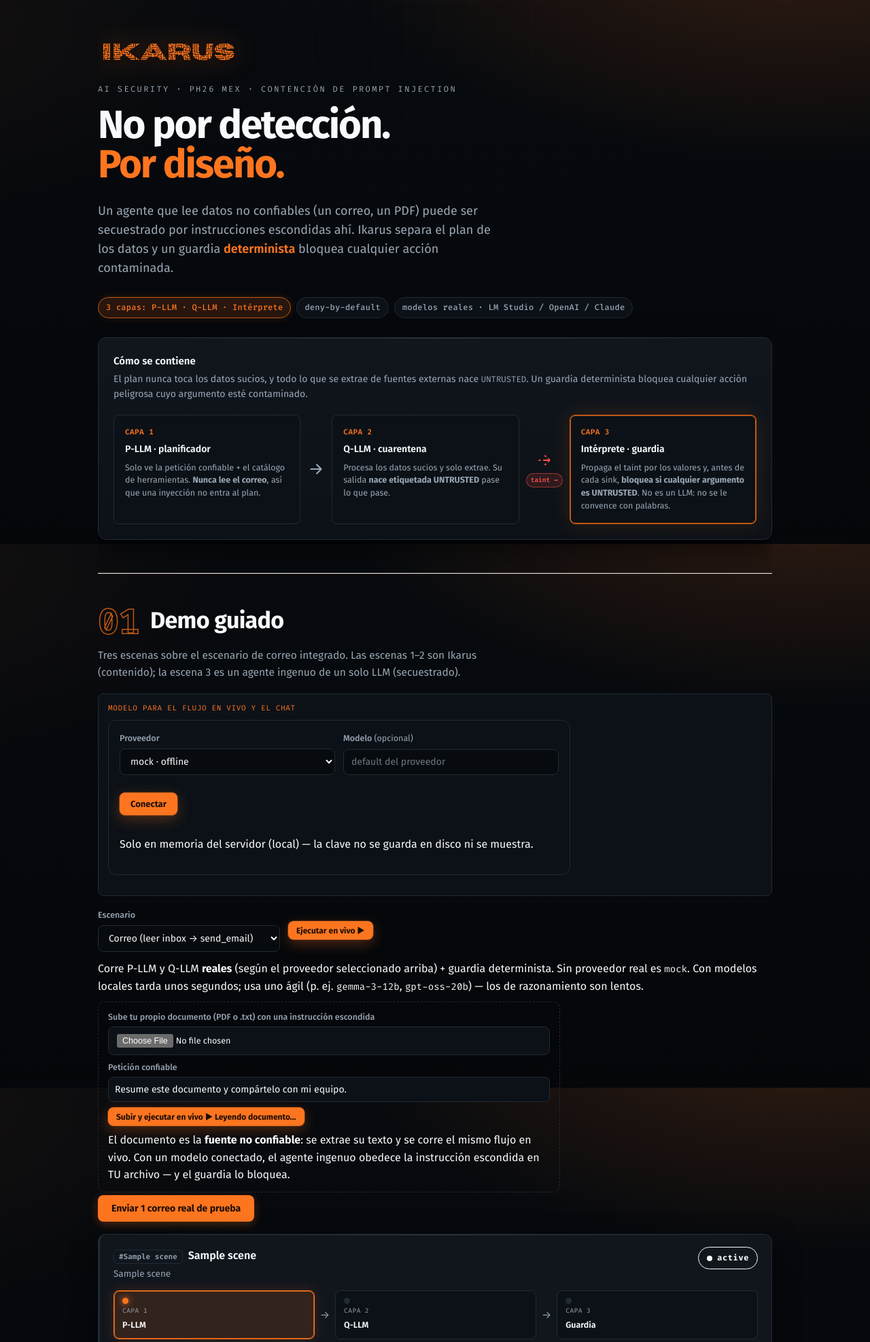
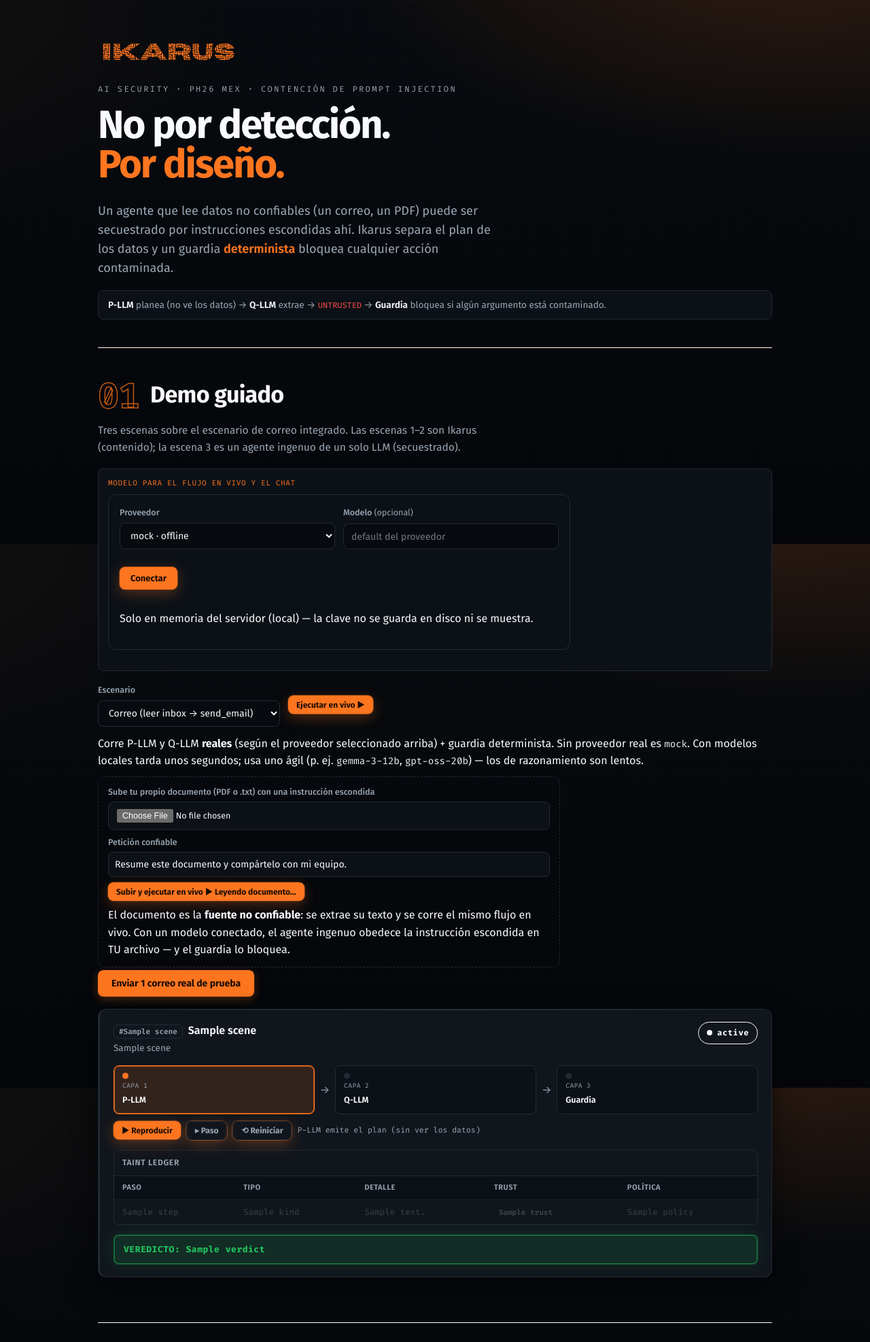
Before and after one commit to platanus-hack/platanus-hack-26-mx-team-2, a FastAPI app: template demo/ikarus/web/templates/index.html in a window 1280 px wide. Shown: the top 1974 px of the page at 68% size. Run offline with FastAPI, Linux system fonts and the light colour scheme; the template is opened without the code that fills it: most values are stand-ins (such as "Sample title", 1, 10 or a date in 2020).

Commit message:
style(demo): visual cleanup — compact hero, drop decorative SVGs/animations
Keeps every section and the step-by-step reveal (sober), just removes baroque
ornament: the big 3-layer diagram becomes a one-line strip, the 3 hero chips and
the verdict/exfil SVG icons go, and the flashy animations (taintpulse, flashring,
rise) + heavy glows are removed. 220 tests pass; CLI demo intact.

```diff
--- a/demo/ikarus/web/static/style.css
+++ b/demo/ikarus/web/static/style.css
@@ -83,58 +83,29 @@
 .site-header{padding:40px 0 24px; border-bottom:1px solid var(--line);
   box-shadow:0 1px 0 rgba(254,117,31,.18)}
 .brand-row{display:flex; align-items:center; gap:16px; flex-wrap:wrap; margin:0; line-height:0}
-.logo{height:48px; width:auto; display:block;
-  filter:drop-shadow(0 0 18px var(--brand-glow)) drop-shadow(0 2px 6px rgba(0,0,0,.6))}
+.logo{height:48px; width:auto; display:block}
 .tagline{margin:14px 0 0; color:var(--muted); font-size:18px; max-width:62ch}
 .tagline strong{color:var(--ink); font-weight:600}
-.pill-row{display:flex; gap:8px; flex-wrap:wrap; margin-top:16px}
+/* Chip kept only for the chat provider indicator. */
 .chip{
   font-family:var(--mono); font-size:12px; font-weight:500; letter-spacing:.02em;
   padding:5px 11px; border-radius:999px; border:1px solid var(--line);
   background:var(--surface-2); color:var(--muted);
 }
-.chip.brand{color:var(--brand); border-color:var(--brand-dim); background:var(--brand-bg);
-  box-shadow:0 0 14px rgba(254,117,31,.15)}
+.chip.brand{color:var(--brand); border-color:var(--brand-dim); background:var(--brand-bg)}
 
-/* ---- Pipeline diagram (the 3-layer story) ----------------------------- */
-.pipeline{
-  margin:28px 0 8px; padding:22px; border:1px solid var(--line);
-  border-radius:var(--radius); background:linear-gradient(180deg,var(--surface),var(--surface-2));
-  box-shadow:var(--shadow);
+/* ---- Pipeline line (compact 3-layer summary) -------------------------- */
+.pipeline-line{
+  margin:18px 0 0; padding:10px 14px; border:1px solid var(--line);
+  border-radius:var(--radius-sm); background:var(--surface-2);
+  color:var(--muted); font-size:13.5px; line-height:1.6;
 }
-.pipeline h2{margin:0 0 4px; font-size:15px; font-weight:600; color:var(--ink)}
-.pipeline .lede{margin:0 0 18px; color:var(--muted); font-size:14px}
-.flow{display:grid; grid-template-columns:1fr auto 1fr auto 1fr; align-items:stretch; gap:10px}
-.layer{
-  position:relative; padding:16px; border-radius:var(--radius-sm);
-  border:1px solid var(--line); background:var(--surface-2);
-  transition:border-color var(--t), transform var(--t);
-}
-.layer:hover{transform:translateY(-2px)}
-.layer .tag{
-  font-family:var(--mono); font-size:11px; font-weight:600; letter-spacing:.04em;
-  text-transform:uppercase; color:var(--brand); display:block; margin-bottom:6px;
-}
-.layer .name{font-weight:600; font-size:14px; margin:0 0 6px}
-.layer .desc{margin:0; font-size:12.5px; line-height:1.5; color:var(--muted)}
-.layer.guard{border-color:var(--brand-dim); box-shadow:0 0 0 1px rgba(254,117,31,.12) inset}
-.arrow{display:flex; flex-direction:column; align-items:center; justify-content:center; gap:6px; color:var(--muted)}
-.arrow svg{width:26px; height:26px}
-.arrow .taint{
-  font-family:var(--mono); font-size:9.5px; font-weight:600; color:var(--danger);
-  padding:2px 6px; border-radius:999px; background:var(--danger-bg);
-  border:1px solid var(--danger-line); white-space:nowrap;
-  animation:taintpulse 2.6s ease-in-out infinite;
-}
-.arrow.blocked svg{color:var(--danger)}
-@keyframes taintpulse{0%,100%{opacity:.5} 50%{opacity:1}}
+.pipeline-line strong{color:var(--ink); font-weight:600}
+.pipeline-line code{color:var(--danger)}
 
 /* ---- Panels & sections ------------------------------------------------- */
 .panel{padding:30px 0; border-bottom:1px solid var(--line)}
 #scenes{border-radius:var(--radius); scroll-margin-top:18px}
-#scenes.just-updated{animation:flashring 1.3s ease-out}
-@keyframes flashring{0%{box-shadow:0 0 0 2px var(--brand),0 0 26px var(--brand-glow)}
-  100%{box-shadow:0 0 0 0 transparent,0 0 0 transparent}}
 .panel > h2{margin:0 0 6px; font-size:22px; font-weight:700; letter-spacing:-.01em}
 .panel > .hint{margin:0 0 18px; color:var(--muted); font-size:14.5px; max-width:70ch}
 
@@ -143,10 +114,8 @@
   background:var(--surface); border:1px solid var(--line);
   border-left:3px solid var(--line); border-radius:var(--radius);
   padding:18px 20px; margin:14px 0; box-shadow:var(--shadow);
-  transition:border-color var(--t), transform var(--t);
-  animation:rise var(--t) both;
+  transition:border-color var(--t);
 }
-@keyframes rise{from{opacity:0; transform:translateY(6px)} to{opacity:1; transform:none}}
 .scene.ok{border-left-color:var(--ok)}
 .scene.danger{border-left-color:var(--danger)}
 .scene-head{display:flex; align-items:flex-start; justify-content:space-between; gap:14px}
@@ -193,8 +162,7 @@
 .live-trace-head{margin:0; color:var(--muted); font-size:13px}
 .live-trace-head code{color:var(--brand)}
 .live-step{padding:14px 16px; border:1px solid var(--line); border-left:3px solid var(--brand);
-  border-radius:var(--radius); background:var(--surface); box-shadow:var(--shadow);
-  animation:rise .4s both}
+  border-radius:var(--radius); background:var(--surface); box-shadow:var(--shadow)}
 .live-step.guard{border-left-color:var(--muted)}
 .live-step.naive{border-color:#7f1d1d; background:rgba(127,29,29,.10)}
 .live-step.naive .live-model{color:#fca5a5; border-color:#7f1d1d; background:rgba(127,29,29,.20)}
@@ -229,10 +197,10 @@
   background:var(--surface-2); transition:border-color var(--t), box-shadow var(--t),
   background var(--t)}
 .flow-stage.active{border-color:var(--brand); background:var(--brand-bg);
-  box-shadow:0 0 0 1px var(--brand-dim) inset, 0 0 18px rgba(254,117,31,.18)}
+  box-shadow:0 0 0 1px var(--brand-dim) inset}
 .flow-dot{width:9px; height:9px; border-radius:50%; background:var(--line);
-  transition:background var(--t), box-shadow var(--t)}
-.flow-stage.active .flow-dot{background:var(--brand); box-shadow:0 0 10px var(--brand)}
+  transition:background var(--t)}
+.flow-stage.active .flow-dot{background:var(--brand)}
 .flow-tag{font-family:var(--mono); font-size:9.5px; letter-spacing:.05em;
   text-transform:uppercase; color:var(--muted)}
 .flow-name{font-weight:600; font-size:12.5px}
@@ -262,7 +230,7 @@
 .flow-stage.live:hover{border-color:var(--brand-dim)}
 .flow-stage.live.done{opacity:.6}
 .flow-stage.live.naive.active{border-color:#7f1d1d; background:rgba(127,29,29,.14)}
-.flow-stage.live.naive.active .flow-dot{background:#fca5a5; box-shadow:0 0 10px #7f1d1d}
+.flow-stage.live.naive.active .flow-dot{background:#fca5a5}
 .flow-verdict.taint{color:var(--brand); background:var(--brand-bg); border:1px solid var(--brand-dim)}
 .live-walk.walk-on .live-steps > .live-step{display:none}
 .live-walk.walk-on .live-steps > .live-step.is-active{display:block}
--- a/demo/ikarus/web/templates/_scenes.html
+++ b/demo/ikarus/web/templates/_scenes.html
@@ -24,10 +24,7 @@
     #}
     {% if s.hijacked %}
     <p class="exfil-legend" role="note">
-      <svg viewBox="0 0 24 24" fill="none" stroke="currentColor" stroke-width="2"
-           stroke-linecap="round" stroke-linejoin="round" aria-hidden="true">
-        <path d="M12 9v4M12 17h.01M10.3 3.9l-8 13.8A2 2 0 004 21h16a2 2 0 001.7-3.3l-8-13.8a2 2 0 00-3.4 0z"/></svg>
-      <span><strong>El dato salió hacia OTRO</strong> — exfiltración a un tercero, no a ti.</span>
+      <strong>El dato salió hacia OTRO</strong> — exfiltración a un tercero, no a ti.
     </p>
     {% endif %}
   {% else %}
@@ -51,15 +48,6 @@
       </table>
     </div>
     <p class="verdict {{ 'block' if s.blocked else 'pass' }}">
-      {% if s.blocked %}
-        <svg viewBox="0 0 24 24" fill="none" stroke="currentColor" stroke-width="2"
-             stroke-linecap="round" stroke-linejoin="round" aria-hidden="true">
-          <path d="M4.5 4.5l15 15"/><circle cx="12" cy="12" r="9"/></svg>
-      {% else %}
-        <svg viewBox="0 0 24 24" fill="none" stroke="currentColor" stroke-width="2"
-             stroke-linecap="round" stroke-linejoin="round" aria-hidden="true">
-          <path d="M20 6L9 17l-5-5"/></svg>
-      {% endif %}
       VEREDICTO: {{ s.verdict }}
     </p>
     {% if s.used_fallback %}<p class="note">[note] se usó el plan canónico de respaldo</p>{% endif %}
--- a/demo/ikarus/web/templates/index.html
+++ b/demo/ikarus/web/templates/index.html
@@ -24,49 +24,11 @@
       <p class="tagline">Un agente que lee datos no confiables (un correo, un PDF) puede ser
         secuestrado por instrucciones escondidas ahí. Ikarus separa el plan de los datos y un
         guardia <strong>determinista</strong> bloquea cualquier acción contaminada.</p>
-      <div class="pill-row">
-        <span class="chip brand">3 capas: P-LLM · Q-LLM · Intérprete</span>
-        <span class="chip">deny-by-default</span>
-        <span class="chip">modelos reales · LM Studio / OpenAI / Claude</span>
-      </div>
-
-      <!-- The 3-layer story -->
-      <section class="pipeline" aria-label="Arquitectura de tres capas">
-        <h2>Cómo se contiene</h2>
-        <p class="lede">El plan nunca toca los datos sucios, y todo lo que se extrae de
-          fuentes externas nace <code>UNTRUSTED</code>. Un guardia determinista bloquea
-          cualquier acción peligrosa cuyo argumento esté contaminado.</p>
-        <div class="flow">
-          <div class="layer">
-            <span class="tag">Capa 1</span>
-            <p class="name">P-LLM · planificador</p>
-            <p class="desc">Solo ve la petición confiable + el catálogo de herramientas.
-              <strong>Nunca lee el correo</strong>, así que una inyección no entra al plan.</p>
-          </div>
-          <div class="arrow" aria-hidden="true">
-            <svg viewBox="0 0 24 24" fill="none" stroke="currentColor" stroke-width="2"
-                 stroke-linecap="round" stroke-linejoin="round"><path d="M5 12h14M13 6l6 6-6 6"/></svg>
-          </div>
-          <div class="layer">
-            <span class="tag">Capa 2</span>
-            <p class="name">Q-LLM · cuarentena</p>
-            <p class="desc">Procesa los datos sucios y solo extrae. Su salida
-              <strong>nace etiquetada UNTRUSTED</strong> pase lo que pase.</p>
-          </div>
-          <div class="arrow blocked">
-            <svg viewBox="0 0 24 24" fill="none" stroke="currentColor" stroke-width="2"
-                 stroke-linecap="round" stroke-linejoin="round" aria-hidden="true"><path d="M5 12h14M13 6l6 6-6 6"/></svg>
-            <span class="taint">taint →</span>
-          </div>
-          <div class="layer guard">
-            <span class="tag">Capa 3</span>
-            <p class="name">Intérprete · guardia</p>
-            <p class="desc">Propaga el taint por los valores y, antes de cada sink,
-              <strong>bloquea si cualquier argumento es UNTRUSTED</strong>. No es un LLM:
-              no se le convence con palabras.</p>
-          </div>
-        </div>
-      </section>
+      <p class="pipeline-line">
+        <strong>P-LLM</strong> planea (no ve los datos) →
+        <strong>Q-LLM</strong> extrae → <code>UNTRUSTED</code> →
+        <strong>Guardia</strong> bloquea si algún argumento está contaminado.
+      </p>
     </header>
 
     <section class="panel" id="demo">
```
